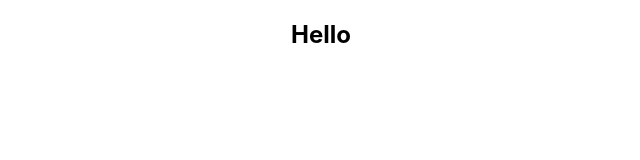
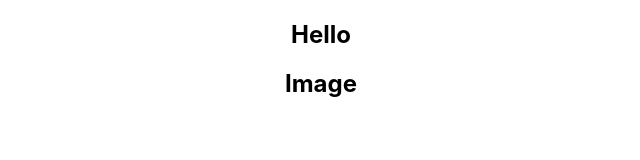
Before and after one commit to drbarq/contentfulTest, a React (Create React App) app: page / in a window 1280 px wide. Shown: the top 160 px of the page, without its empty margins (319-959 px from the left). Built offline with nearby package versions, Linux system fonts and the light colour scheme.

Commit message:
connecting component and adding packages

```diff
--- a/package.json
+++ b/package.json
@@ -6,6 +6,7 @@
     "@testing-library/jest-dom": "^5.11.9",
     "@testing-library/react": "^11.2.5",
     "@testing-library/user-event": "^12.8.1",
+    "axios": "^0.21.1",
     "react": "^17.0.1",
     "react-dom": "^17.0.1",
     "react-scripts": "4.0.3",
--- a/src/App.js
+++ b/src/App.js
@@ -1,10 +1,13 @@
 import logo from './logo.svg';
 import './App.css';
+
+import Image from './components/image'
 
 function App() {
   return (
     <div className="App">
       <h2>Hello</h2>
+      <Image />
     </div>
   );
 }
--- /dev/null
+++ b/src/components/image.jsx
@@ -0,0 +1,9 @@
+import React from 'react'
+
+function Image() {
+    return (
+        <h2>Image</h2>
+    )
+}
+
+export default Image
```
Also changed, not shown: 1 other file (tests, documents, lock files or other folders).
